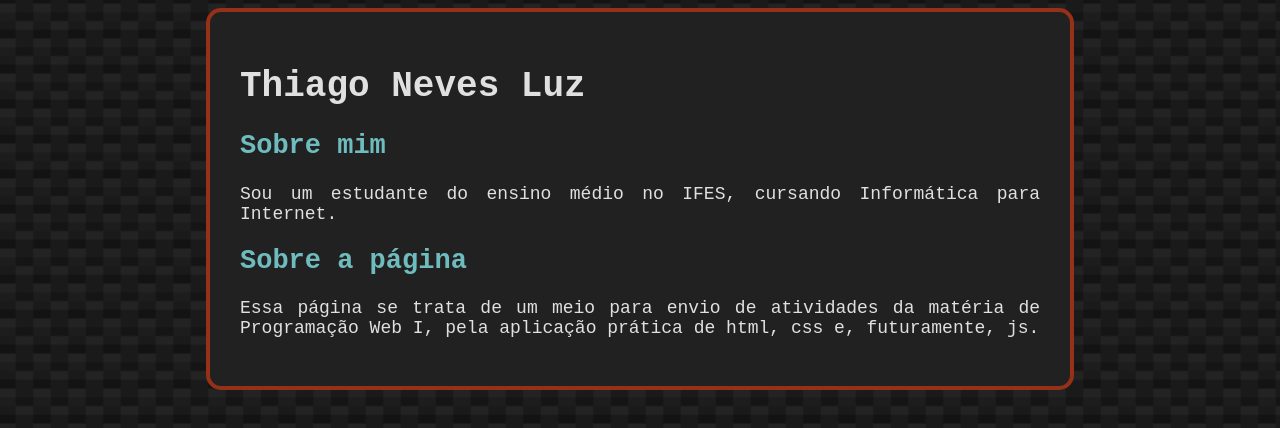
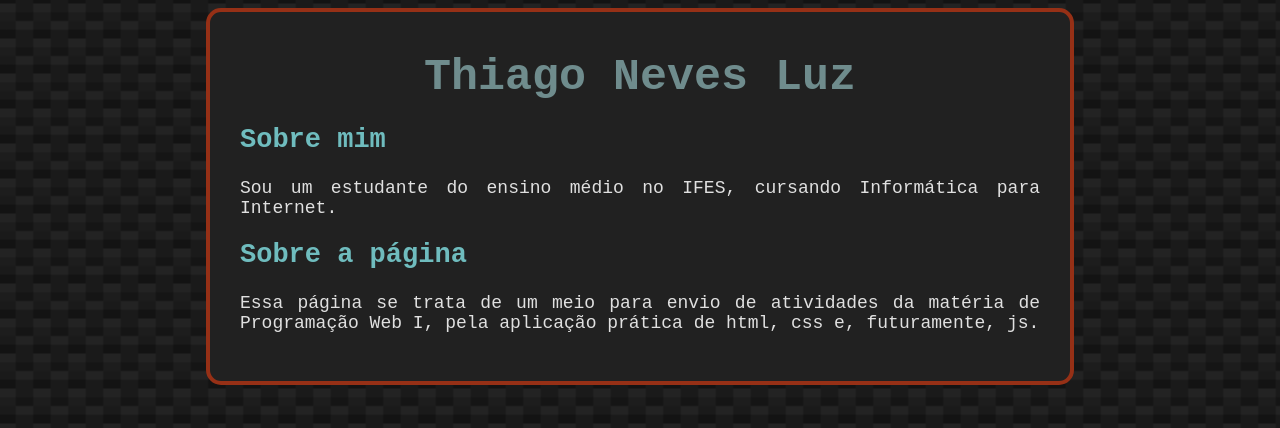
Before and after one commit to RhoBlop/atividadesPW, a plain HTML site: page index.html in a window 1280 px wide. Drawn offline with Linux system fonts and the light colour scheme.

Commit message:
Update style.css

```diff
--- a/style.css
+++ b/style.css
@@ -17,7 +17,7 @@ div.page-content {
 
 }
 
-h1.title {
+h1 {
   color: rgb(111, 140, 141);
   text-align: center;
   margin: 10px;
```
